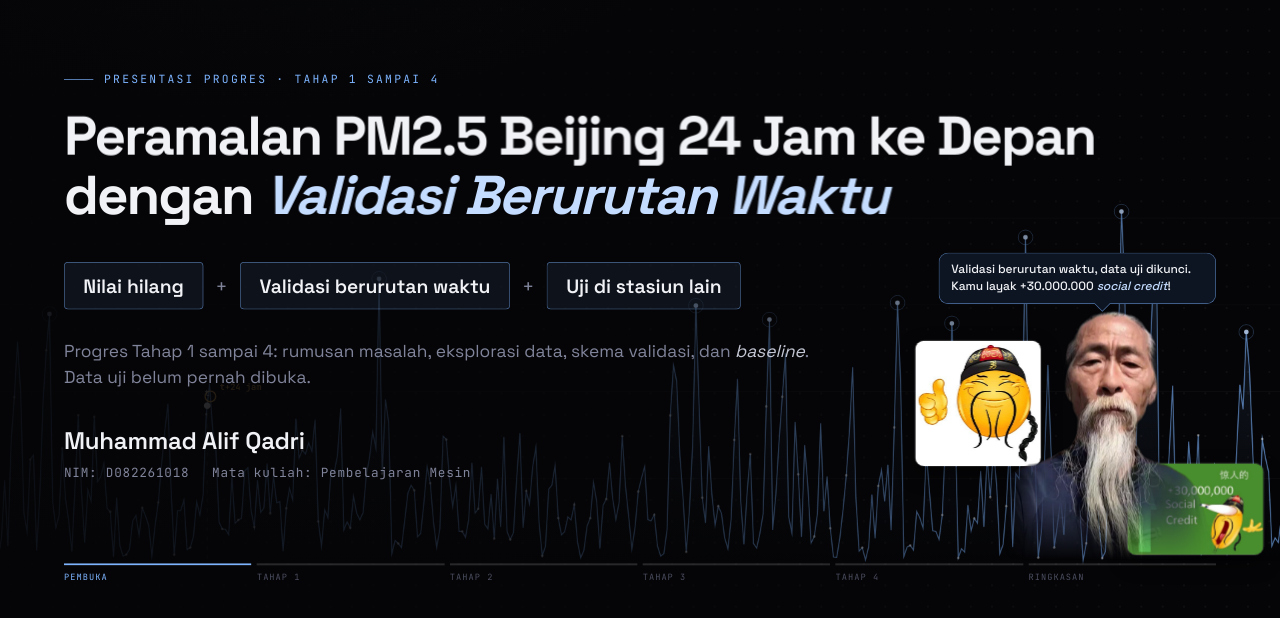
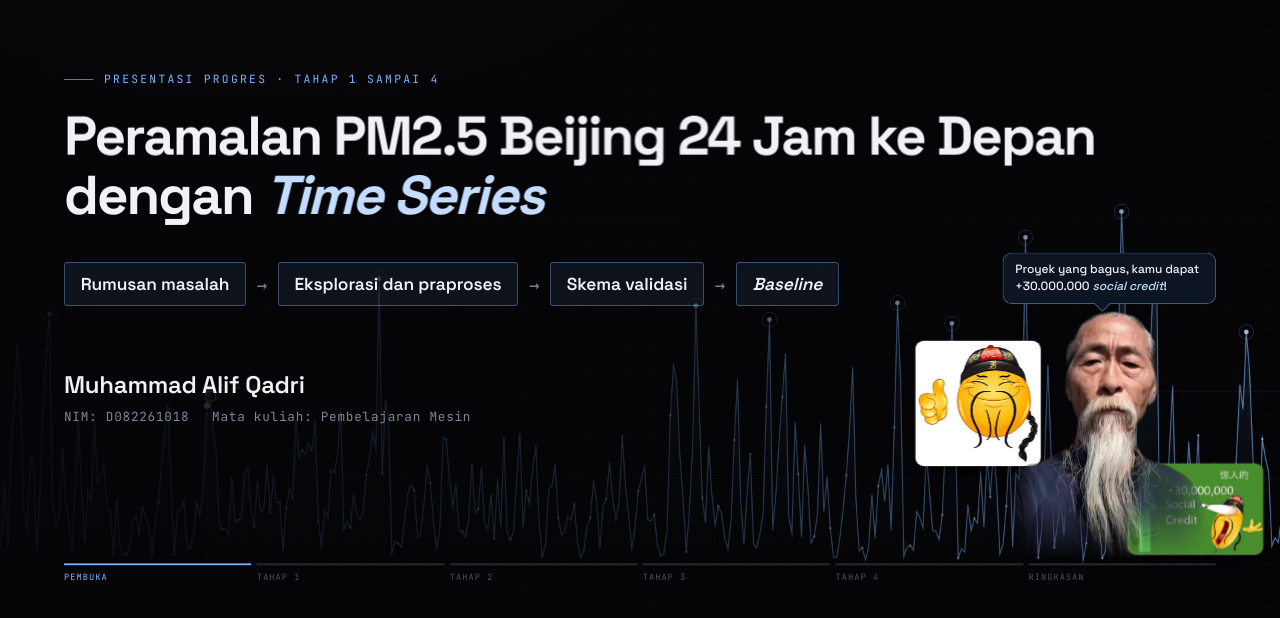
Before and after one commit to LippyyDev/Tugas-Machine-Learning-PM25-Beijing, a plain HTML site: page Presentasi/Presentasi Tahap 1-4/SLIDE1.html in a window 1280 px wide. Shown: the part 148-766 px from the top of the page. Drawn offline with Linux system fonts and the light colour scheme.

Commit message:
Slide 1: judul Time Series, empat kotak tahap, teks balon baru, hapus paragraf progres

```diff
--- a/Presentasi/Presentasi Tahap 1-4/SLIDE1.html
+++ b/Presentasi/Presentasi Tahap 1-4/SLIDE1.html
@@ -49,12 +49,13 @@ h1{font-size:82px;line-height:1.08;font-weight:700;letter-spacing:-.035em;color:
 h1 em{font-style:italic;color:var(--accent-bright)}
 h1 .w{display:inline-block;opacity:0}
 
-.chips{display:flex;align-items:center;gap:20px;margin-top:56px}
-.chip{font-size:29px;font-weight:600;padding:16px 28px;border:1px solid rgba(125,180,255,.55);border-radius:6px;background:rgba(125,180,255,.08);color:var(--text);letter-spacing:-.005em;opacity:0}
+.chips{display:flex;align-items:center;gap:16px;margin-top:56px}
+.chip em{font-style:italic}
+.chip{font-size:26px;font-weight:600;padding:15px 24px;border:1px solid rgba(125,180,255,.55);border-radius:6px;background:rgba(125,180,255,.08);color:var(--text);letter-spacing:-.005em;opacity:0}
 .plus{font-family:var(--mono);font-size:26px;color:var(--mute);opacity:0}
 .sub em{font-style:italic;color:var(--body)}
 .sub{margin-top:44px;max-width:1160px;font-size:26px;line-height:1.5;color:var(--mute);opacity:0}
-.who{margin-top:52px;opacity:0}
+.who{margin-top:96px;opacity:0}
 .who b{display:block;font-size:36px;font-weight:600;letter-spacing:-.01em}
 .who span{display:inline-block;margin-top:12px;margin-right:34px;font-family:var(--mono);font-size:19px;letter-spacing:.06em;color:var(--mute)}
 
@@ -76,9 +77,9 @@ h1 .w{display:inline-block;opacity:0}
 .m-emoji{left:1372px;top:672px;width:190px;height:190px}
 .m-credit{left:1690px;top:856px;width:206px;height:139px}
 .m-kakek{left:1503px;top:626px;width:321px;height:380px;-webkit-mask-image:linear-gradient(to bottom,#000 76%,transparent 99%);mask-image:linear-gradient(to bottom,#000 76%,transparent 99%)}
-.m-bubble{left:1408px;bottom:462px;width:416px;padding:12px 18px 13px;border:1px solid rgba(125,180,255,.6);border-radius:14px;background:#0d1522;color:var(--text);font-size:18px;font-weight:500;line-height:1.38;letter-spacing:-.005em}
+.m-bubble{left:1504px;bottom:462px;width:320px;padding:12px 18px 13px;border:1px solid rgba(125,180,255,.6);border-radius:14px;background:#0d1522;color:var(--text);font-size:18px;font-weight:500;line-height:1.38;letter-spacing:-.005em}
 .m-bubble em{font-style:italic;color:var(--accent-bright)}
-.m-bubble::after{content:"";position:absolute;left:236px;bottom:-9px;width:16px;height:16px;background:#0d1522;border-right:1px solid rgba(125,180,255,.6);border-bottom:1px solid rgba(125,180,255,.6);transform:rotate(45deg)}
+.m-bubble::after{content:"";position:absolute;left:140px;bottom:-9px;width:16px;height:16px;background:#0d1522;border-right:1px solid rgba(125,180,255,.6);border-bottom:1px solid rgba(125,180,255,.6);transform:rotate(45deg)}
 .play .meme{animation:pop .6s cubic-bezier(.2,.75,.25,1) var(--d,2.4s) forwards}
 @keyframes pop{from{opacity:0;transform:translateY(40px) scale(.94)}to{opacity:1;transform:none}}
 
@@ -137,13 +138,13 @@ h1 .w{display:inline-block;opacity:0}
 
   <div class="main">
     <div class="eyebrow">Presentasi progres · Tahap 1 sampai 4</div>
-    <h1 id="title">Peramalan PM2.5 Beijing 24 Jam ke Depan dengan <em>Validasi Berurutan Waktu</em></h1>
+    <h1 id="title">Peramalan PM2.5 Beijing 24 Jam ke Depan dengan <em>Time Series</em></h1>
     <div class="chips">
-      <span class="chip" style="--j:0">Nilai hilang</span><span class="plus" style="--j:1">+</span>
-      <span class="chip" style="--j:2">Validasi berurutan waktu</span><span class="plus" style="--j:3">+</span>
-      <span class="chip" style="--j:4">Uji di stasiun lain</span>
+      <span class="chip" style="--j:0">Rumusan masalah</span><span class="plus" style="--j:1">→</span>
+      <span class="chip" style="--j:2">Eksplorasi dan praproses</span><span class="plus" style="--j:3">→</span>
+      <span class="chip" style="--j:4">Skema validasi</span><span class="plus" style="--j:5">→</span>
+      <span class="chip" style="--j:6"><em>Baseline</em></span>
     </div>
-    <p class="sub">Progres Tahap 1 sampai 4: rumusan masalah, eksplorasi data, skema validasi, dan <em>baseline</em>. Data uji belum pernah dibuka.</p>
     <div class="who">
       <b>Muhammad Alif Qadri</b>
       <span id="nim">NIM: D082261018</span><span id="mk">Mata kuliah: Pembelajaran Mesin</span>
@@ -153,7 +154,7 @@ h1 .w{display:inline-block;opacity:0}
   <img class="meme m-emoji" style="--d:2.4s" src="ASET/meme-emoji-jempol.jpg" alt="Meme: emoji kuning berpeci hitam mengacungkan jempol">
   <img class="meme m-credit" style="--d:2.55s" src="ASET/meme-social-credit.jpg" alt="Meme: tambah 30.000.000 social credit">
   <img class="meme m-kakek" style="--d:2.7s" src="ASET/meme-kakek.png" alt="Meme: kakek berjanggut putih panjang, latar belakang dihapus">
-  <div class="meme m-bubble" style="--d:3s">Validasi berurutan waktu, data uji dikunci. Kamu layak +30.000.000 <em>social credit</em>!</div>
+  <div class="meme m-bubble" style="--d:3s">Proyek yang bagus, kamu dapat +30.000.000 <em>social credit</em>!</div>
 
   <div class="footer">
     <div class="prog" id="prog"></div>
```
Also changed, not shown: 3 other files.
